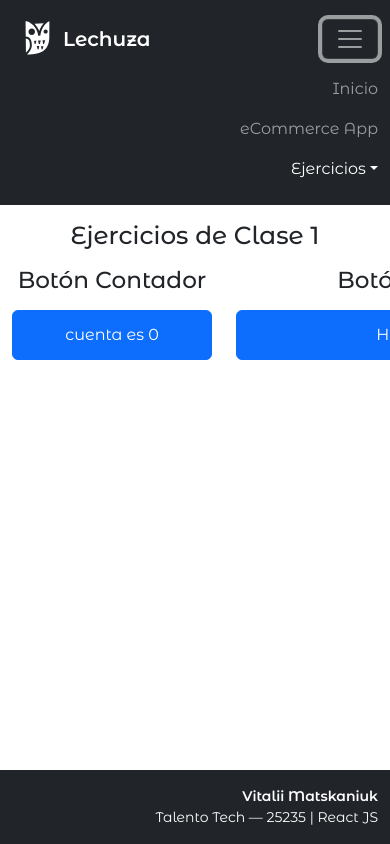
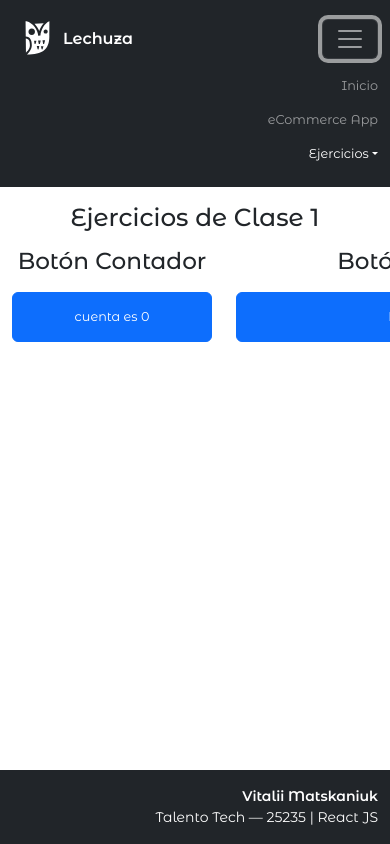
Before and after one commit to high489/talento-tech-react-project, a React (Vite) app: page /talento-tech-react-project/class01 in a window 390 px wide. Both pictures are taken after a click on the button 350 px from the left and 38 px from the top of the page. Shown: the top 844 px of the page. Built offline with nearby package versions, Linux system fonts and the light colour scheme.

Commit message:
Add: fonts design system (vars.css)

```diff
--- a/src/app/router/layout/Navigation/index.jsx
+++ b/src/app/router/layout/Navigation/index.jsx
@@ -19,7 +19,7 @@ const Navigation = () => {
     >
       <Navbar.Brand as={Link} to='/' className='mx-2 d-flex align-items-center gap-2'>
         <OwlLogo style={{ width: '35px', height: 'auto' }}/>
-        <Navbar.Text className='p-0 fs-5 fw-semibold text-white'>Lechuza</Navbar.Text>
+        <Navbar.Text className={`p-0 ${styles['brand-title']}`}>Lechuza</Navbar.Text>
       </Navbar.Brand>
 
       <Navbar.Toggle
@@ -27,7 +27,7 @@ const Navigation = () => {
         onClick={() => setExpanded(!expanded)}
       />
       <Navbar.Collapse id='basic-navbar-nav'>
-        <Nav className='ms-auto text-end'>
+        <Nav className={`ms-auto text-end ${styles['nav-link-text']}`}>
           <Nav.Link
             className='mt-2 mt-md-0'
             as={NavLink}
--- a/src/app/router/layout/Navigation/navigation.module.css
+++ b/src/app/router/layout/Navigation/navigation.module.css
@@ -1,3 +1,16 @@
+.brand-title {
+  color: var(--bs-white);
+  font-size: var(--font-size-title);
+  font-weight: 600;
+  line-height: var(--line-height-title);
+}
+
+.nav-link-text {
+  font-size: var(--font-size-normal);
+  font-weight: var(--font-weight-normal);
+  line-height: var(--line-height-normal);
+}
+
 .dropdown-active :global(.dropdown-toggle) {
   color: var(--bs-navbar-active-color);
 }
--- a/src/app/styles/vars.css
+++ b/src/app/styles/vars.css
@@ -4,4 +4,53 @@
   --font-main: 'Montserrat Alternates', sans-serif;
   --bg-color: #242424;
   --text-color: rgba(255, 255, 255, 0.87);
+
+  /* Fonts */
+  /* Title */
+  --font-size-title: 1.25rem;
+  --font-weight-title: 500;
+  --line-height-title: 1.3;
+
+  /* Subtitle */
+  --font-size-subtitle: 0.85rem;
+  --font-weight-subtitle: 300;
+  --line-height-subtitle: 1.4;
+
+  /* Normal text */
+  --font-size-normal: 1rem;
+  --font-weight-normal: 400;
+  --line-height-normal: 1.5;
+
+  /* Small text */
+  --font-size-small: 0.875rem;
+  --font-weight-small: 400;
+  --line-height-small: 1.4;
 }
+
+/* Tablet */
+@media (max-width: 991px) {
+  :root {
+    --font-size-title: 1.125rem;
+    --font-size-subtitle: 0.75rem;
+    --font-size-normal: 0.9rem;
+    --font-size-small: 0.8rem;
+
+    --line-height-title: 1.25;
+    --line-height-subtitle: 1.35;
+    --line-height-normal: 1.45;
+  }
+}
+
+/* Mobile */
+@media (max-width: 767px) {
+  :root {
+    --font-size-title: 1rem;
+    --font-size-subtitle: 0.675rem;
+    --font-size-normal: 0.8rem;
+    --font-size-small: 0.75rem;
+
+    --line-height-title: 1.2;
+    --line-height-subtitle: 1.3;
+    --line-height-normal: 1.4;
+  }
+}
--- a/src/components/ECommerceManager/e-commerce-manager.module.css
+++ b/src/components/ECommerceManager/e-commerce-manager.module.css
@@ -5,7 +5,6 @@
   align-self: flex-end;
   width: 250px;
   height: 50px;
-  padding: 10px 20px;
 }
 
 .cart-button:hover {
@@ -16,6 +15,7 @@
 @media (max-width: 767px) {
   .cart-button {
     width: 100%;
+    height: 40px;
     align-self: stretch;
   }
 }
--- a/src/ui/ProductsListItem/index.jsx
+++ b/src/ui/ProductsListItem/index.jsx
@@ -13,24 +13,24 @@ const ProductsListItem = ({ product, onAdd, cartQuantity }) => {
         src={product.thumbnail}
         alt={product.title}
         variant='top'
-        className={styles['card-image']}
+        className={styles['product-image']}
       />
       <Card.Body className='d-flex flex-column'>
         <div className='d-flex flex-column'>
           <Card.Title
             as={Link} to={`/e-commerce-app/${product.id}`}
-            className={`mb-1 ${styles['card-title']}`}
+            className={`mb-1 ${styles['product-title']}`}
           >
             {product.title}
           </Card.Title>
           <Card.Subtitle
-            className={`mb-3 text-muted ${styles['card-subtitle']}`}
+            className={`mb-3 text-muted ${styles['product-subtitle']}`}
           >
             {product.brand}
           </Card.Subtitle>
         </div>
         <div className='mt-auto gap-1 d-flex flex-column'>
-          <div className='w-100 d-flex justify-content-between align-items-center small'>
+          <div className={`w-100 d-flex justify-content-between align-items-center ${styles['product-info']}`}>
             <Card.Text className='m-0'>Disponible: {product.stock - cartQuantity}</Card.Text>
             <Card.Text className='m-0'>Precio: {product.price} USD</Card.Text>
           </div>
--- a/src/ui/ProductsListItem/products-list-item.module.css
+++ b/src/ui/ProductsListItem/products-list-item.module.css
@@ -8,41 +8,43 @@
   transition: box-shadow 200ms ease;
 }
 
-.card-image {
+.product-image {
   width: 100%;
   height: 200px;
   object-fit: contain;
   object-position: center;
 }
 
-.card-title {
+.product-title {
   text-decoration: none;
-  font-size: 1.25rem;
-  font-weight: 500;
+  font-size: var(--font-size-title);
+  font-weight: var(--font-weight-title);
+  line-height: var(--line-height-title);
   overflow: hidden;
   white-space: nowrap;
   text-overflow: ellipsis;
 }
 
-.card-subtitle {
-  font-size: 0.85rem;
-  font-weight: 400;
+.product-subtitle {
+  font-size: var(--font-size-subtitle);
+  font-weight: var(--font-weight-subtitle);
+  line-height: var(--line-height-subtitle);
 }
 
-@media (max-width: 767) {
-  .cart-image {
+.product-info {
+  font-size: var(--font-size-normal);
+  font-weight: var(--font-weight-normal);
+  line-height: var(--line-height-normal);
+}
+
+@media (max-width: 991px) {
+  .product-image {
     height: 180px;
   }
 }
 
-@media (min-width: 768px) and (max-width: 991) {
-  .cart-image {
-    height: 220px;
+@media (max-width: 767px) {
+  .product-image {
+    height: 160px;
   }
 }
-
-@media (min-width: 992px) {
-  .cart-image {
-    height: 260px;
-  }
-}
--- a/src/ui/buttons/ActionButton/action-button.module.css
+++ b/src/ui/buttons/ActionButton/action-button.module.css
@@ -1,3 +1,7 @@
 .action-button {
+  font-size: var(--font-size-normal);
+  font-weight: var(--font-weight-normal);
+  line-height: var(--line-height-normal);
+
   transition: background-color 0.2s ease, color 0.2s ease, border-color 0.2s ease;
 }
```
